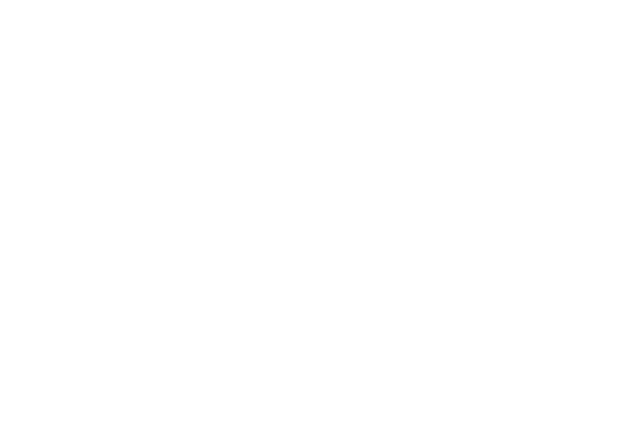
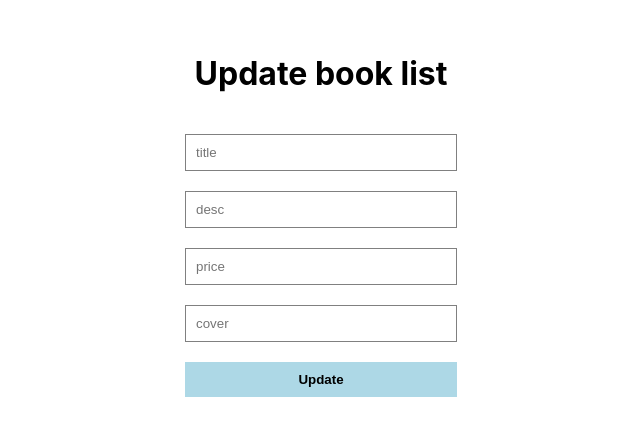
Before and after one commit to bokigolic/MySQL-CRUD, a React (Create React App) app in the folder client/: page /update/1 in a window 1280 px wide. Before the commit this address had no page. Shown: the part 185-620 px from the top of the page, without its empty margins (319-959 px from the left). Built offline with nearby package versions, Linux system fonts and the light colour scheme.

Commit message:
work on buttons

```diff
--- a/client/src/App.js
+++ b/client/src/App.js
@@ -12,7 +12,7 @@
         <Routes>
           <Route path="/" element={<Books />} />
           <Route path="/add" element={<Add />} />
-          <Route path="/update" element={<Update />} />
+          <Route path="/update/:id" element={<Update />} />
         </Routes>
       </BrowserRouter>
 
--- a/client/src/pages/Add.jsx
+++ b/client/src/pages/Add.jsx
@@ -35,17 +35,17 @@
 
   console.log(book)
   return (
-    <div className='from'>
+    <div className='form'>
       <h1>Add new book</h1>
       <input type="text" placeholder="title" onChange={handleChange} name="title" />
       <input type="text" placeholder="desc" onChange={handleChange} name="desc" />
       <input type="number" placeholder="price" onChange={handleChange} name="price" />
       <input type="text" placeholder="cover" onChange={handleChange} name="cover" />
 
-      <button onClick={handleClick}>Add</button>
+      <button className='formButton' onClick={handleClick}>Add</button>
     </div>
 
   )
 }
 
-export default Add
+export default Add;
--- a/client/src/pages/Books.jsx
+++ b/client/src/pages/Books.jsx
@@ -32,7 +32,7 @@
 
   return (
     <div>
-      <h1>Lama Book Shop</h1>
+      <h1>Book Shop</h1>
       <div className="books">
         {books.map((book) => (
           <div key={book.id} className="book">
--- a/client/src/pages/Update.jsx
+++ b/client/src/pages/Update.jsx
@@ -1,9 +1,51 @@
-import React from 'react'
+import React, { useState } from 'react'
+import { useNavigate } from 'react-router-dom';
+import axios from "axios"
+
 
 const Update = () => {
+
+  const preset = {
+    title: "",
+    desc: "",
+    price: null,
+    cover: ""
+  }
+
+  const navigate = useNavigate()
+
+  const [book, setBook] = useState(preset);
+
+
+  const handleChange = (e) => {
+    setBook(prev => ({ ...prev, [e.target.name]: e.target.value }))
+  }
+
+  const handleClick = async e => {
+    e.preventDefault()
+
+    try {
+      await axios.post("http://localhost:8800/books", book)
+      navigate("/")
+    } catch (err) {
+      console.log(err)
+    }
+
+  }
+
+  console.log(book)
   return (
-    <div>Update</div>
+    <div className='form'>
+      <h1>Update book list</h1>
+      <input type="text" placeholder="title" onChange={handleChange} name="title" />
+      <input type="text" placeholder="desc" onChange={handleChange} name="desc" />
+      <input type="number" placeholder="price" onChange={handleChange} name="price" />
+      <input type="text" placeholder="cover" onChange={handleChange} name="cover" />
+
+      <button className='formButton' onClick={handleClick}>Update</button>
+    </div>
+
   )
 }
 
-export default Update
+export default Update;
--- a/client/src/style.css
+++ b/client/src/style.css
@@ -49,3 +49,23 @@
   border: 1px solid rgb(204,204,243);
   color: rgb(139,139,234)
 }
+
+.form{
+  display: flex;
+  flex-direction: column;
+  gap: 20px;
+}
+
+input{
+  width: 250px;
+  padding: 10px;
+  border: 1px solid gray;
+}
+
+.form .formButton{
+  border: none;
+  padding: 10px;
+  background-color:lightblue ;
+  font-weight: bold;
+  cursor: pointer;
+}
```
